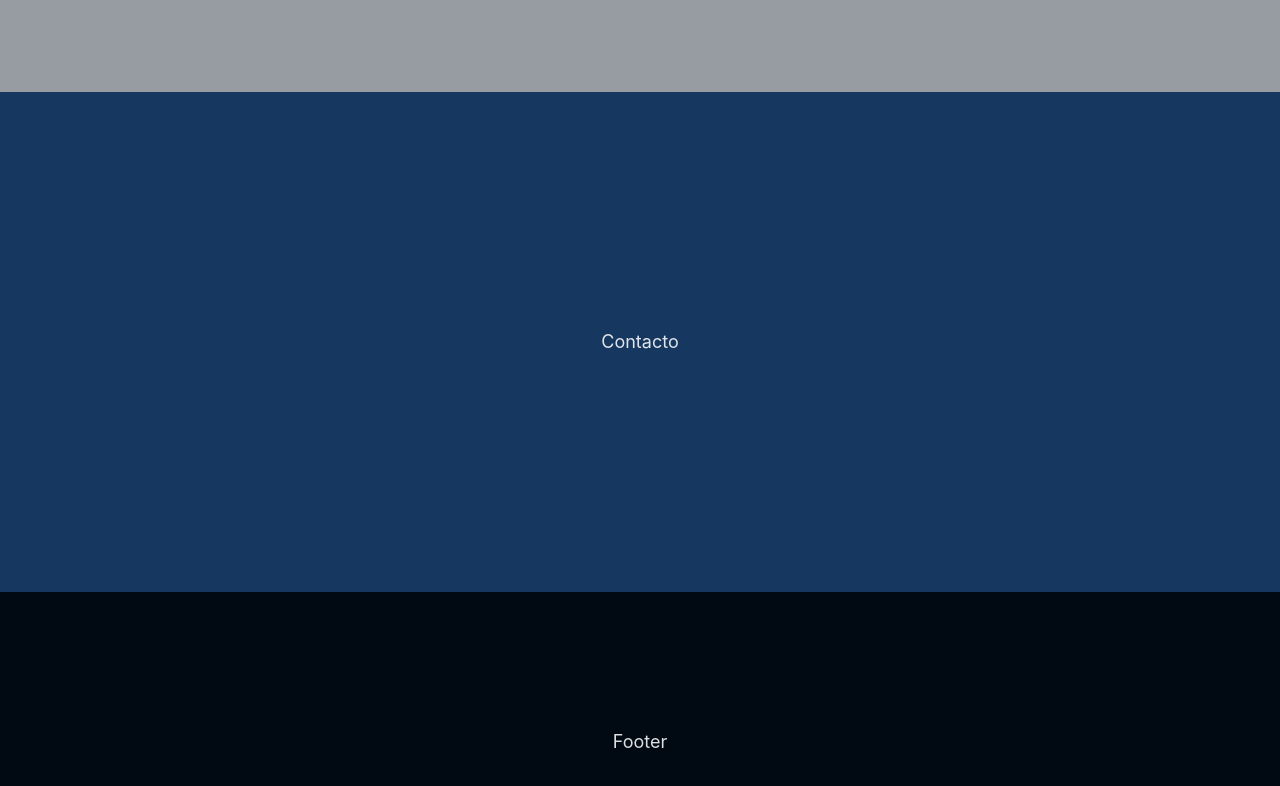
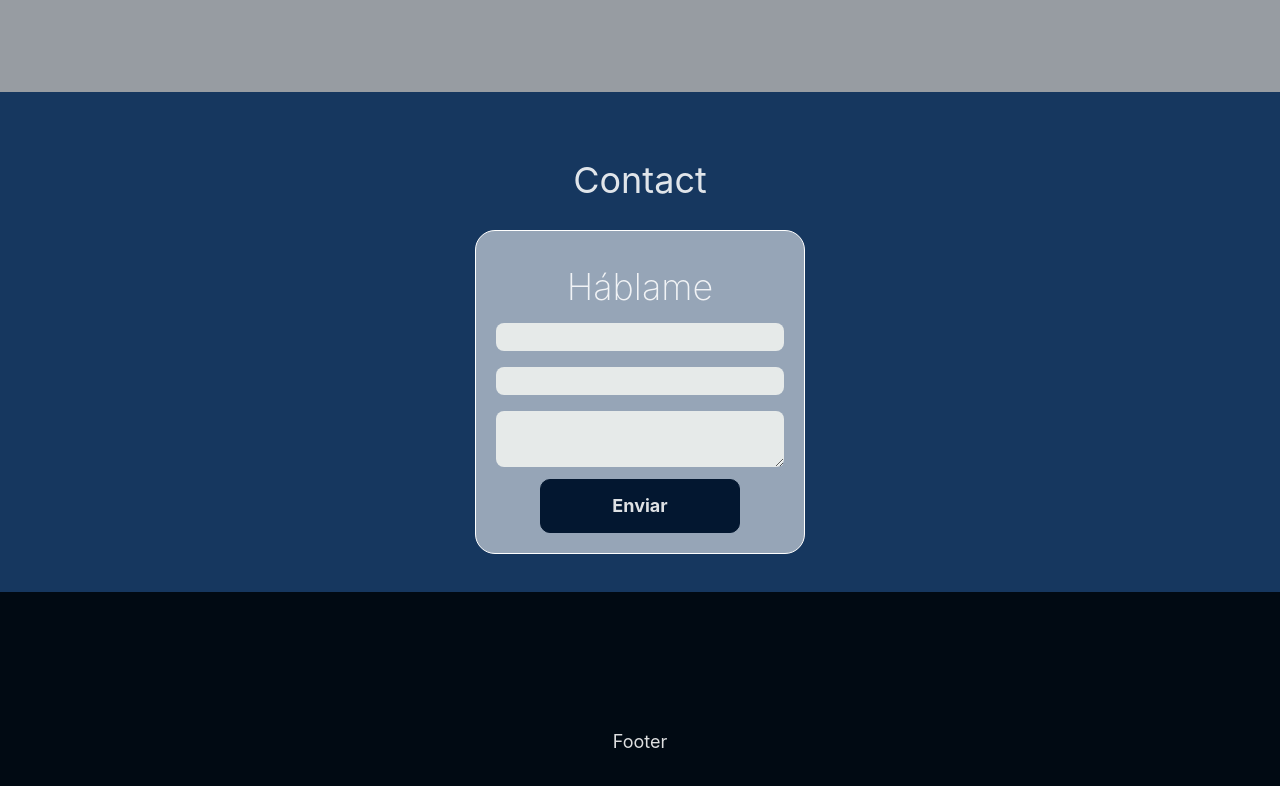
Before and after one commit to AngToral/joshua-frontend, a React (Vite) app: page / in a window 1280 px wide. Shown: the part 1814-2600 px from the top of the page. Built offline with nearby package versions, Linux system fonts and the light colour scheme.

Commit message:
empiezo contact form y corrijo titulo servicios

```diff
--- a/src/pages/Home/Home.jsx
+++ b/src/pages/Home/Home.jsx
@@ -131,8 +131,29 @@ const Home = () => {
                         </div>
                     </div>
                 </div>
-                <div className="flex justify-center items-center text-lg h-[500px] bg-joshua-500">
-                    <p>Contacto</p>
+                <div className="flex flex-col justify-center items-center text-lg h-[500px] bg-joshua-500">
+                    <p className='md:text-4xl text-2xl h-[100px] flex items-center'>Contact</p>
+                    <div className="flex md:justify-start justify-center items-center" >
+                        <div className="flex">
+                            <form
+                                className="form"
+                            >
+                                <p type="text" className="flex justify-center m-4 md:text-4xl text-2xl font-extralight">
+                                    Háblame
+                                </p>
+                                <div className="flex flex-col font-display gap-4">
+                                    <input className='bg-joshua-50 rounded-lg' />
+                                    <input className='bg-joshua-50 rounded-lg' />
+                                    <textarea className='bg-joshua-50 rounded-lg' />
+                                </div>
+                                <div className='flex justify-center'>
+                                    <button className="md:text-lg font-bold p-3 mt-3 contact-button">
+                                        Enviar
+                                    </button>
+                                </div>
+                            </form>
+                        </div>
+                    </div>
                 </div>
                 <footer className="flex justify-center items-center text-lg h-[300px] bg-joshua-700">
                     <p>Footer</p>
--- a/src/pages/Home/home.css
+++ b/src/pages/Home/home.css
@@ -151,3 +151,18 @@
         align-items: center;
     }
 }
+
+.form {
+    border: 1px solid white;
+    border-radius: 20px;
+    padding: 20px;
+    width: 330px;
+    background: rgba(255, 255, 255, 0.55);
+}
+
+.contact-button {
+    border: 1px solid var(--azul-muy-oscuro);
+    background-color: var(--azul-muy-oscuro);
+    border-radius: 10px;
+    width: 200px;
+}
```
